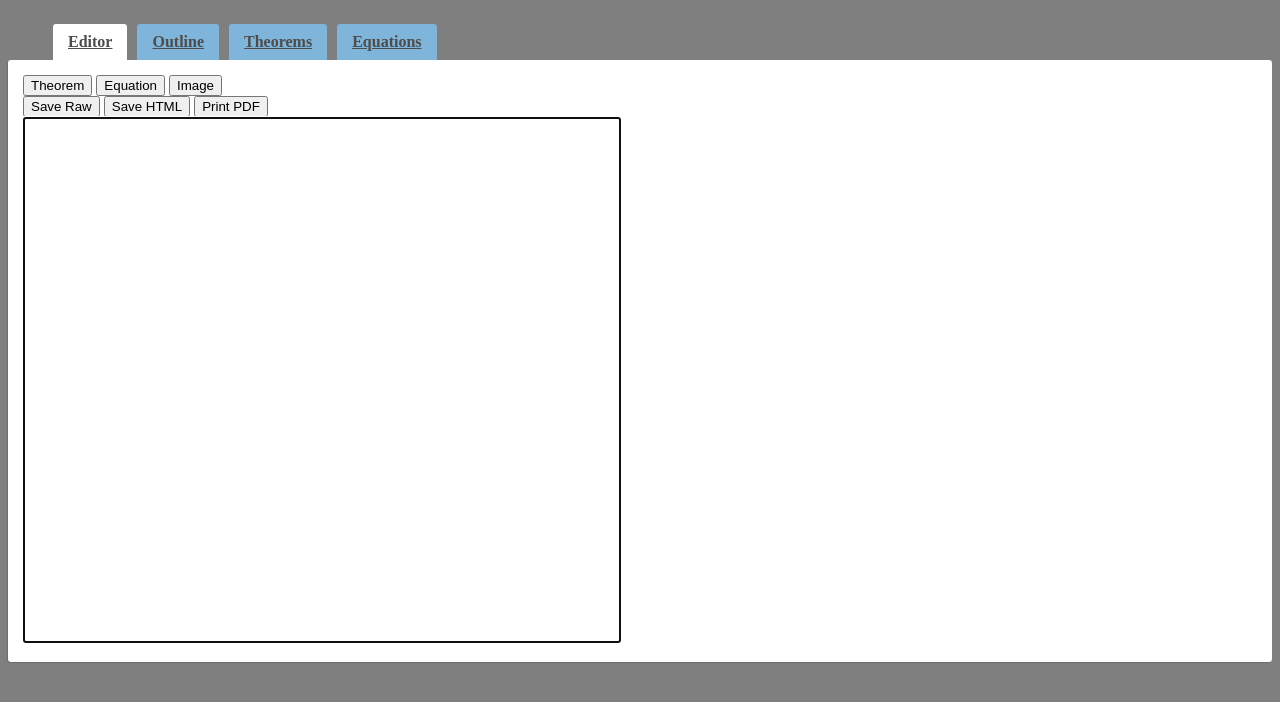
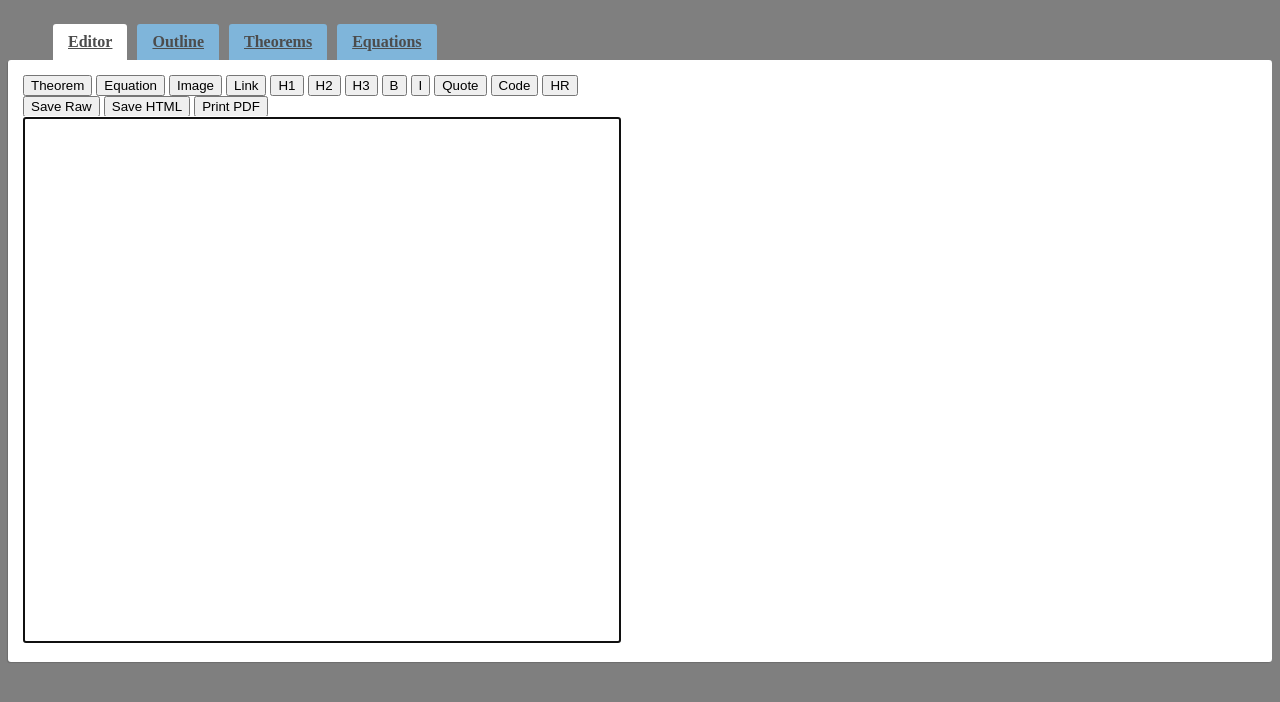
Before and after one commit to ofp3/Notificatr, a website: page views/index.html in a window 1280 px wide. Drawn offline with nearby package versions, Linux system fonts and the light colour scheme; files whose address does not match are found by name.

Commit message:
I accidentally all of markdown whoops

````diff
--- a/views/index.html
+++ b/views/index.html
@@ -119,10 +119,33 @@
 			generic();
 		}
         function addTheorem() {
-            $('#editor').insertAtCaret("\\thm","\\thm*");
+            $('#editor').insertAtCaret("\\thm "," \\thm*");
         }
         function addEquation() {
-            $('#editor').insertAtCaret("\\eq","\\eq*");
+            $('#editor').insertAtCaret("\\eq "," \\eq*");
+        }
+        function addHead(size) {
+            $('#editor').insertAtCaret("\\h"+size+' ', " \\h"+size+"*")
+        }
+        function addBold() {
+            $('#editor').insertAtCaret("**","**");
+        }
+        function addItalic() {
+            $('#editor').insertAtCaret("*","*");
+        }
+        function addQuote() {
+            $('#editor').insertAtCaret('> ','');
+        }
+        function addCode() {
+            $('#editor').insertAtCaret('```\n','\n```');
+        }
+        function addHR() {
+            $('#editor').insertAtCaret('---','');
+        }
+        function addLink() {
+            url = prompt("Enter url","http://");
+            $('#editor').insertAtCaret("[Link text","]("+url+")");
+            updateCompiled();
         }
 		function addImage() {
 			document.getElementById("image_input").click();
@@ -131,7 +154,9 @@
 			document.getElementById('imageForm').submit();
 			var full_filepath = document.getElementById('image_input').value;
 			var filename = full_filepath.substr(full_filepath.lastIndexOf("\\") + 1, full_filepath.length);
-			window.alert("Add \"\\img " + filename + "\\img*\" wherever you want this image to appear.");
+			//window.alert("Add \"\\img " + filename + "\\img*\" wherever you want this image to appear.");
+            $('#editor').insertAtCaret("\\img" + filename + "\\img*", "");
+            updateCompiled();
 		}
 		function saveToFile(type){
 			$.post("/saveToFile", {"data": (type == 'raw')?$('#editor').val():$('#compiled').html(), "type": type}, function(data){
@@ -160,6 +185,15 @@
 		    	<button onclick="addTheorem()">Theorem</button>
 		    	<button onclick="addEquation()">Equation</button>
 		    	<button onclick="addImage()">Image</button>
+                <button onclick="addLink()">Link</button>
+                <button onclick="addHead('1')">H1</button>
+                <button onclick="addHead('2')">H2</button>
+                <button onclick="addHead('3')">H3</button>
+                <button onclick="addBold()">B</button>
+                <button onclick="addItalic()">I</button>
+                <button onclick="addQuote()">Quote</button>
+                <button onclick="addCode()">Code</button>
+                <button onclick="addHR()">HR</button>
 		    	<form id="imageForm" action="/img" method="POST" enctype="multipart/form-data">
 		    		<input id="image_input" type="file" name="upload" onchange="imageSubmitted();" style="display: none;"/>
 		    	</form>
````
